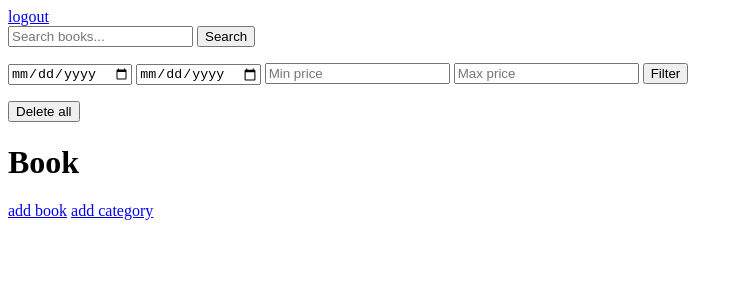
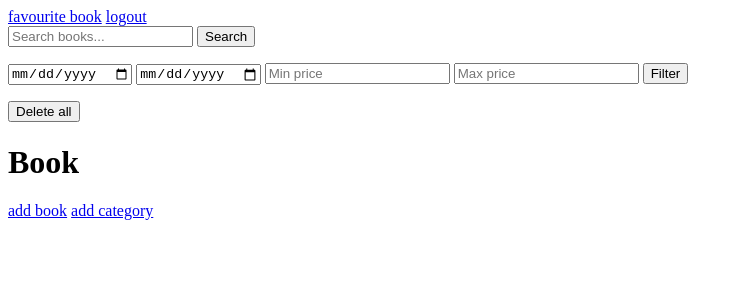
Before and after one commit to aliakbari77/library_management, a Django app: page /library/book/ in a window 1280 px wide. Shown: the top 300 px of the page, without its empty margins (0-743 px from the left). Run offline with Django 4.2, Linux system fonts and the light colour scheme; the visitor is signed in with stand-in values (Sample User, id 1); data that the repository does not hold is empty.

Commit message:
implement favourites book

```diff
--- /dev/null
+++ b/library/templates/book_fav.html
@@ -0,0 +1,3 @@
+{% for book in books %}
+<h1>{{ book.title }}</h1>
+{% endfor %}
--- a/library/templates/book_list.html
+++ b/library/templates/book_list.html
@@ -1,6 +1,7 @@
 {% if not request.user.is_authenticated %}
-    <a href="{% url 'login' %}">login</a>
-{% elif request.user.is_authenticated %}
+  <a href="{% url 'login' %}">login</a>
+  {% elif request.user.is_authenticated %}
+    <a href="{% url 'book-favourite' %}">favourite book</a>
     <a href="{% url 'logout' %}">logout</a>
 {% endif %}
 <form method="get">
@@ -27,7 +28,7 @@
 {% for book in books %}
   <a href="{% url 'book-detail' book.pk %}">
     <h2>{{ book.title }}</h2>
-  </a>o
+  </a>
   <a href="{% url 'book-delete' book.pk %}">Delete</a>
   {% if book.picture %}
   <img src="{{ book.picture.url }}" alt="{{ book.picture.url }}">
--- a/library/urls.py
+++ b/library/urls.py
@@ -1,5 +1,5 @@
 from django.urls import path
-from library.views import BookAddView, BookDeleteView, BookDetailView, BookEditView, BookListView, CategoryAdd
+from library.views import BookAddView, BookDeleteView, BookDetailView, BookEditView, BookListView, CategoryAdd, FavouriteBooks
 
 urlpatterns = [
     path('book/', BookListView.as_view(), name="book-list"),
@@ -7,5 +7,6 @@ urlpatterns = [
     path('book/edit/<int:book_id>/', BookEditView.as_view(), name='book-edit'),
     path('book/detail/<int:book_id>/', BookDetailView.as_view(), name='book-detail'),
     path('book/delete/<int:book_id>/', BookDeleteView.as_view(), name='book-delete'),
-    path('book/category/add/', CategoryAdd.as_view(), name="category-add")
+    path('book/category/add/', CategoryAdd.as_view(), name="category-add"),
+    path('book/favourite/', FavouriteBooks.as_view(), name='book-favourite')
 ]
--- a/library/views.py
+++ b/library/views.py
@@ -117,3 +117,11 @@ class Logout(View):
     def get(self, request, *args, **kwargs):
         logout(request)
         return redirect('book-list')
+
+
+class FavouriteBooks(View):
+    def get(self, request, *args, **kwargs):
+        favourite_books = Book.objects.filter(favourites=request.user)
+        return render(request, 'book_fav.html', {
+            'books': favourite_books
+        })
```
